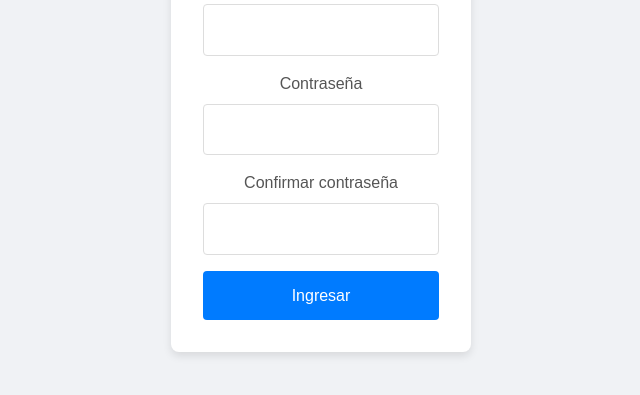
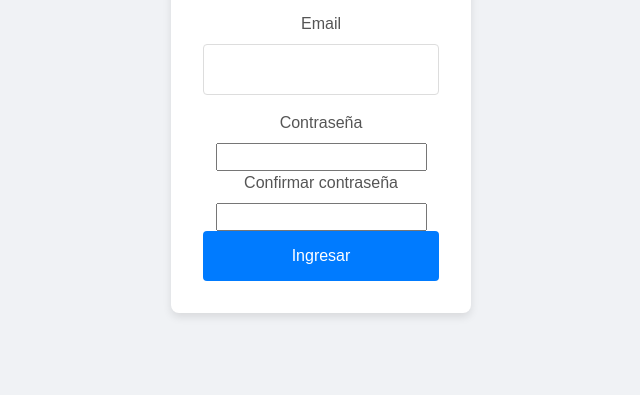
Before and after one commit to MrSaion121/Almacenamiento-De-Archivos, a website: page src/views/register.html in a window 1280 px wide. Shown: the part 289-684 px from the top of the page, without its empty margins (319-959 px from the left). Drawn offline with nearby package versions, Linux system fonts and the light colour scheme.

Commit message:
PRueba de login 3

```diff
--- a/public/scripts/login.js
+++ b/public/scripts/login.js
@@ -1,3 +1,6 @@
+//test
+console.log('JS cargado en HTML')
+
 async function validateForm() {
   const email = document.getElementById("email").value;
   const password = document.getElementById("password").value;
--- a/src/views/register.html
+++ b/src/views/register.html
@@ -17,9 +17,9 @@
         <label for="email">Email</label>
         <input type="text" id="email" name="email" required>
         <label for="password">Contraseña</label>
-        <input type="text" id="password" name="password" required>
+        <input type="password" id="password" name="password" required>
         <label for="confirmPassword">Confirmar contraseña</label>
-        <input type="text" id="confirmPassword" name="confirmPassword" required>
+        <input type="password" id="confirmPassword" name="confirmPassword" required>
         <button type="submit">Ingresar</button>
       </form>
     </div>
```
Also changed, not shown: src/views/login.html (+1 -1 lines), src/routes/login.js (line endings or trailing spaces).
